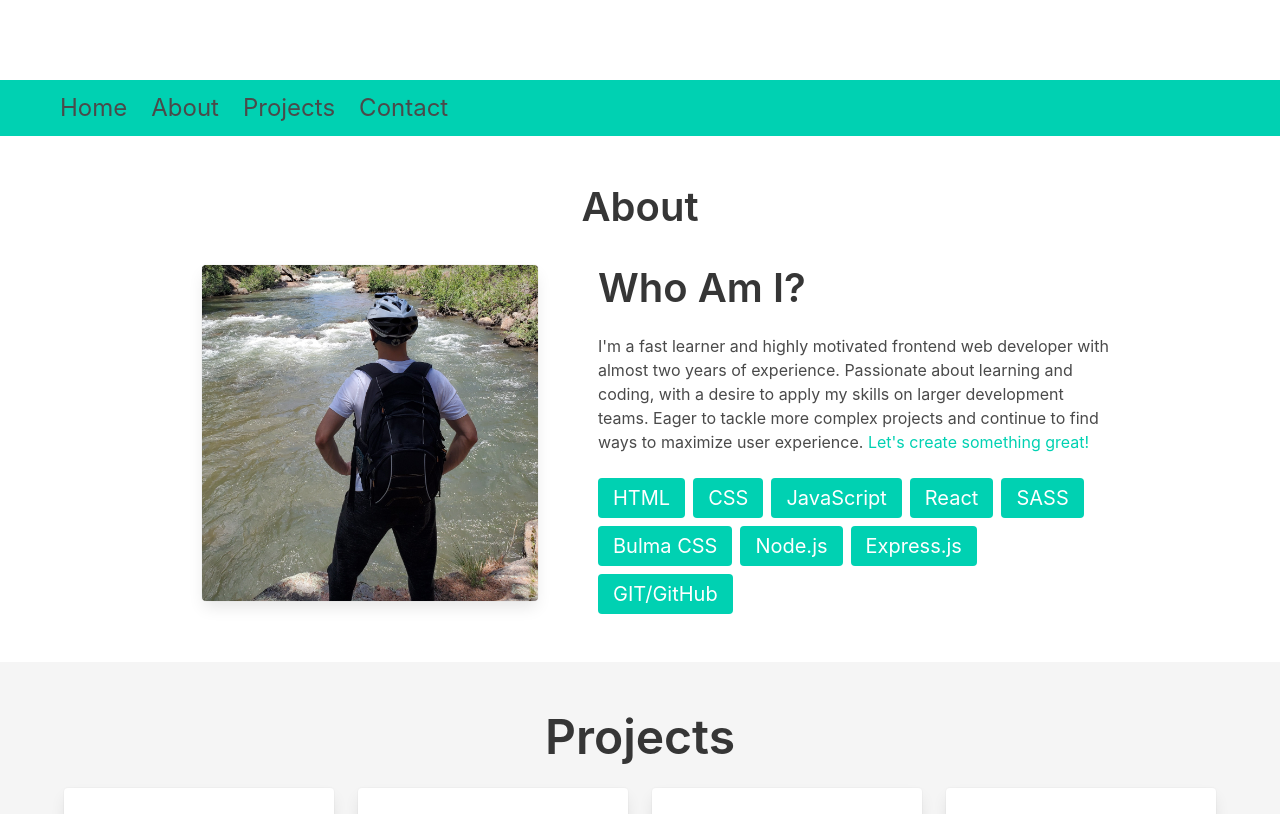
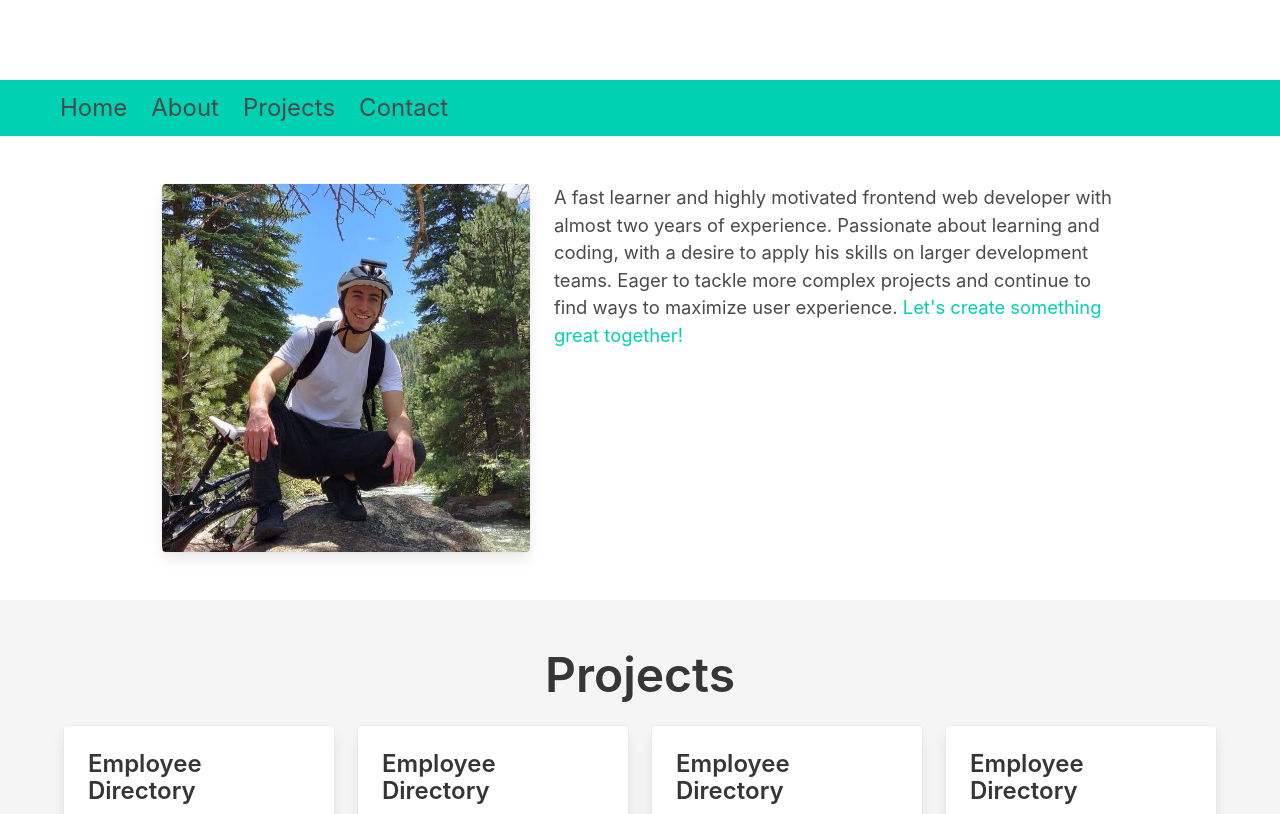
Before and after one commit to salymk/salym-portfolio, a React (Create React App) app: page / in a window 1280 px wide. Shown: the part 720-1534 px from the top of the page. Built offline with nearby package versions, Linux system fonts and the light colour scheme.

Commit message:
Added new image

```diff
--- a/src/index.scss
+++ b/src/index.scss
@@ -20,6 +20,18 @@ $navbar-background-color: $green;
 $navbar-height: 3.5rem;
 $navbar-item-hover-background-color: $white;
 
+// Custome image size
+.custom-img {
+  width: 250px;
+  height: 250px;
+  border-radius: 1rem;
+}
+
+// Custom text sizes
+.text-size {
+  font-size: 1.15em;
+}
+
 // Import only what you need from Bulma
 @import "../node_modules/bulma/sass/utilities/_all.sass";
 @import "../node_modules/bulma/sass/base/_all.sass";
--- a/src/sections/main-content/about/About.js
+++ b/src/sections/main-content/about/About.js
@@ -1,46 +1,29 @@
 import React from 'react'
 import Card from './Card'
+import Skills from './Skills'
+import Salym2 from '../../../images/mountain-salym.jpg'
+
 
 const About = () => {
   return (
-    <section className="section">
+    <div className="section">
       <div className="container">
-        <div className="columns">
-          <div className="column">
-            <h1 className="title has-text-centered is-2">About</h1>
-            <div className="columns is-centered px-6 mt-4">
-              <div className="column is-two-fifths px-6">
-                <Card />
-              </div>
-              <div className="column is-half">
-                <h1 className="title is-2">Who Am I?</h1>
-                <div className="content is-4">
-                  I'm a fast learner and highly motivated frontend web developer with almost two years of experience.
-                  Passionate about learning and coding, with a desire
-                  to apply my skills on larger development teams. Eager to tackle more complex
-                  projects and continue to find ways to maximize user experience.
-
-                  <a className="has-text-primary"> Let's create something great!</a>
-                </div>
-
-                <div className="tags">
-                  <span className="tag is-large is-primary">HTML</span>
-                  <span className="tag is-large is-primary">CSS</span>
-                  <span className="tag is-large is-primary">JavaScript</span>
-                  <span className="tag is-large is-primary">React</span>
-                  <span className="tag is-large is-primary">SASS</span>
-                  <span className="tag is-large is-primary">Bulma CSS</span>
-                  <span className="tag is-large is-primary">Node.js</span>
-                  <span className="tag is-large is-primary">Express.js</span>
-                  <span className="tag is-large is-primary">GIT/GitHub</span>
-                </div>
-
-              </div>
-            </div>
+        <div className="columns is-centered">
+          <div className="column is-4">
+            <Card />
+          </div>
+          <div className="column is-6">
+            <p className="text-size">
+              A fast learner and highly motivated frontend web developer with almost two years of experience.
+              Passionate about learning and coding, with a desire
+              to apply his skills on larger development teams. Eager to tackle more complex
+              projects and continue to find ways to maximize user experience.
+              <a classNameName="has-text-primary"> Let's create something great together!</a>
+            </p>
           </div>
         </div>
       </div>
-    </section>
+    </div>
   )
 }
 
--- a/src/sections/main-content/about/Card.js
+++ b/src/sections/main-content/about/Card.js
@@ -1,16 +1,26 @@
 import React from 'react'
-import Salym from '../../../images/salym-sq-img.jpg'
+import Salym2 from '../../../images/mountain-salym.jpg'
+
 
 const Card = () => {
   return (
     <div className="card">
-    <div className="card-image">
-      <figure className="image is-125x125">
-        <img src={Salym} alt='Salym Akhmedov' />
-      </figure>
-    </div>
+      <div className="card-image">
+        <figure className="image ">
+          <img src={Salym2} alt="Salym Akhmedov in the mountains" />
+        </figure>
+      </div>
   </div>
   )
 }
 
 export default Card
+
+
+// <p>
+// A fast learner and highly motivated frontend web developer with almost two years of experience.
+// Passionate about learning and coding, with a desire
+// to apply his skills on larger development teams. Eager to tackle more complex
+// projects and continue to find ways to maximize user experience.
+// <a classNameName="has-text-primary"> Let's create something great together!</a>
+// </p>
--- /dev/null
+++ b/src/sections/main-content/about/Skills.js
@@ -0,0 +1,18 @@
+import React from 'react'
+
+const Skills = () => {
+  return (
+    <div class="tags">
+      <span class="tag is-medium is-primary">HTML</span>
+      <span class="tag is-medium is-primary">CSS</span>
+      <span class="tag is-medium is-primary">JavaScript</span>
+      <span class="tag is-medium is-primary">React</span>
+      <span class="tag is-medium is-primary">Bulma CSS</span>
+      <span class="tag is-medium is-primary">Node.js</span>
+      <span class="tag is-medium is-primary">Express.js</span>
+      <span class="tag is-medium is-primary">GIT/GitHub</span>
+    </div>
+  )
+}
+
+export default Skills
```
Also changed, not shown: src/images/mountain-salym.jpg (added).
